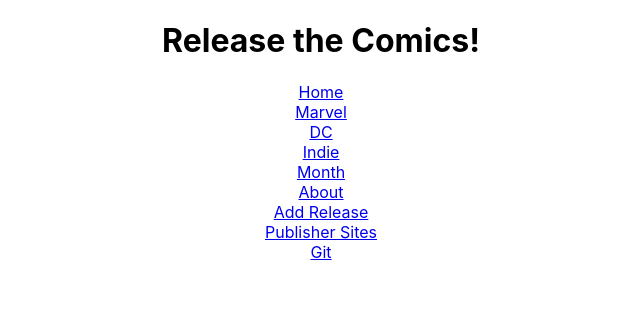
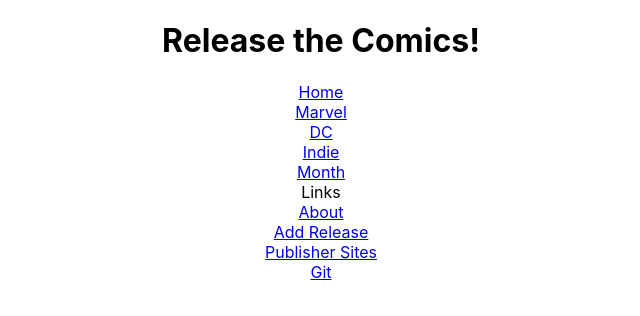
Before and after one commit to foremanlb/comic-release, a React (Create React App) app: page /links in a window 1280 px wide. Shown: the top 316 px of the page, without its empty margins (319-959 px from the left). Built offline with nearby package versions, Linux system fonts and the light colour scheme; no server answers.

Commit message:
added Links component

```diff
--- a/src/App.js
+++ b/src/App.js
@@ -2,6 +2,7 @@
 import { useState, useEffect } from 'react'
 import { Route } from 'react-router-dom'
 import {baseURL, config} from './services/index'
+import axios from 'axios';
 import NavBar from './components/NavBar'
 import About from './components/About'
 import Contact from './components/Contact'
@@ -10,7 +11,7 @@
 import Month from './components/Month'
 import Publisher from './components/Publisher'
 import Footer from './components/Footer'
-import axios from 'axios';
+import Links from './components/Links'
 
 function App() {
   const [comics, setComics] = useState([])
@@ -43,6 +44,9 @@
       <Route path='/form'>
         <Form />
       </Route>
+      <Route path='/links'>
+        <Links />
+      </Route>
       <Footer />
     </div>
   );
--- /dev/null
+++ b/src/components/Links.jsx
@@ -0,0 +1,9 @@
+import React from 'react'
+
+export default function Links() {
+  return (
+    <div>
+      Links
+    </div>
+  )
+}
```
